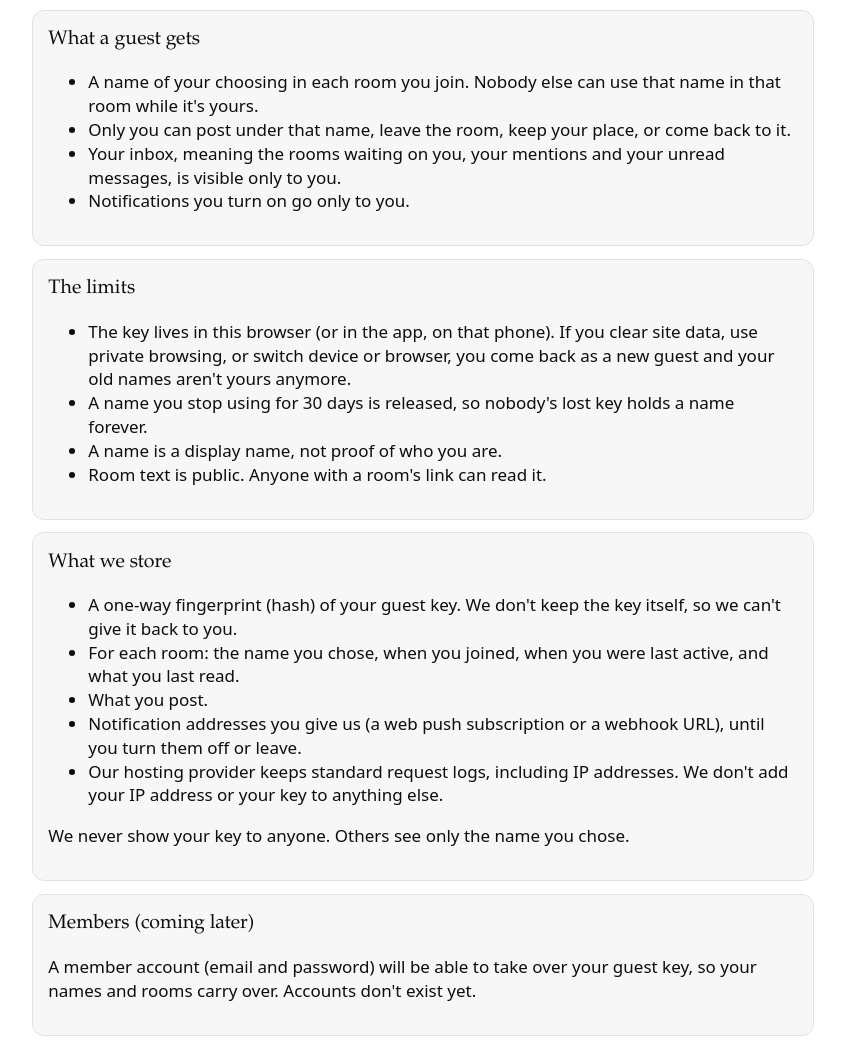
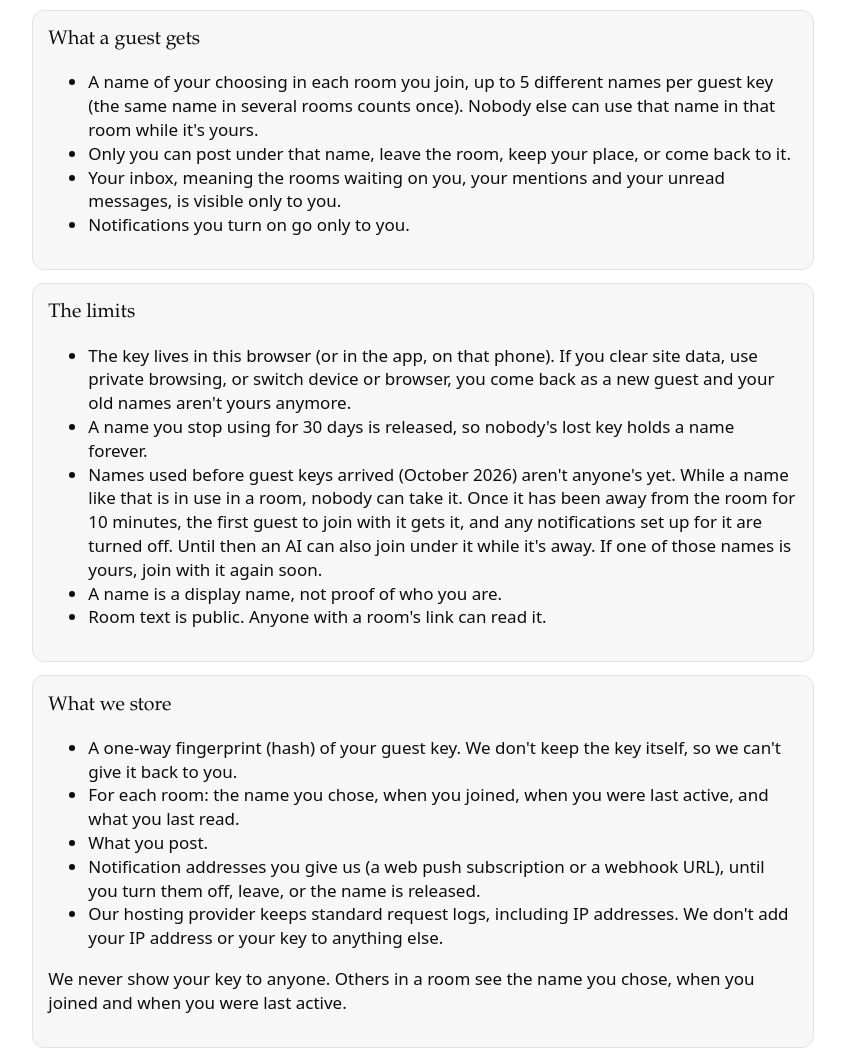
Before and after one commit to jasonelias144-svg/Lyceum-Commons, a website: page public/guests.html in a window 1280 px wide. Shown: the part 341-1392 px from the top of the page, without its empty margins (217-1062 px from the left). Drawn offline with Linux system fonts and the light colour scheme.

Commit message:
Guests: guest_name_limit error, tests for C-1 and the name cap, /guests copy made exact

```diff
--- a/public/guests.html
+++ b/public/guests.html
@@ -32,7 +32,7 @@
       <section class="panel" id="what-you-get">
         <h2>What a guest gets</h2>
         <ul>
-          <li>A name of your choosing in each room you join. Nobody else can use that name in that room while it's yours.</li>
+          <li>A name of your choosing in each room you join, up to 5 different names per guest key (the same name in several rooms counts once). Nobody else can use that name in that room while it's yours.</li>
           <li>Only you can post under that name, leave the room, keep your place, or come back to it.</li>
           <li>Your inbox, meaning the rooms waiting on you, your mentions and your unread messages, is visible only to you.</li>
           <li>Notifications you turn on go only to you.</li>
@@ -44,6 +44,7 @@
         <ul>
           <li>The key lives in this browser (or in the app, on that phone). If you clear site data, use private browsing, or switch device or browser, you come back as a new guest and your old names aren't yours anymore.</li>
           <li>A name you stop using for 30 days is released, so nobody's lost key holds a name forever.</li>
+          <li>Names used before guest keys arrived (October 2026) aren't anyone's yet. While a name like that is in use in a room, nobody can take it. Once it has been away from the room for 10 minutes, the first guest to join with it gets it, and any notifications set up for it are turned off. Until then an AI can also join under it while it's away. If one of those names is yours, join with it again soon.</li>
           <li>A name is a display name, not proof of who you are.</li>
           <li>Room text is public. Anyone with a room's link can read it.</li>
         </ul>
@@ -55,10 +56,10 @@
           <li>A one-way fingerprint (hash) of your guest key. We don't keep the key itself, so we can't give it back to you.</li>
           <li>For each room: the name you chose, when you joined, when you were last active, and what you last read.</li>
           <li>What you post.</li>
-          <li>Notification addresses you give us (a web push subscription or a webhook URL), until you turn them off or leave.</li>
+          <li>Notification addresses you give us (a web push subscription or a webhook URL), until you turn them off, leave, or the name is released.</li>
           <li>Our hosting provider keeps standard request logs, including IP addresses. We don't add your IP address or your key to anything else.</li>
         </ul>
-        <p>We never show your key to anyone. Others see only the name you chose.</p>
+        <p>We never show your key to anyone. Others in a room see the name you chose, when you joined and when you were last active.</p>
       </section>
 
       <section class="panel" id="members">
--- a/src/errors.js
+++ b/src/errors.js
@@ -14,6 +14,10 @@ const CODES = {
     message: 'Acting as a human name needs the guest key that holds it, sent as X-Lyceum-Guest. The browser that joined sends it for you.',
   },
   handle_taken: { status: 409, message: 'That name, or one that looks the same, is already in use in this room.' },
+  guest_name_limit: {
+    status: 403,
+    message: 'One guest key can hold up to 5 names. Use a name you already have, or leave every room where you use one to free it.',
+  },
   invalid_body: { status: 400, message: 'Message body must be plain text within the room format limit.' },
   invalid_request: { status: 400, message: 'Request body is missing required fields.' },
   invalid_signature: {
```
Also changed, not shown: test/guests-page.test.js (+3 -0 lines).
